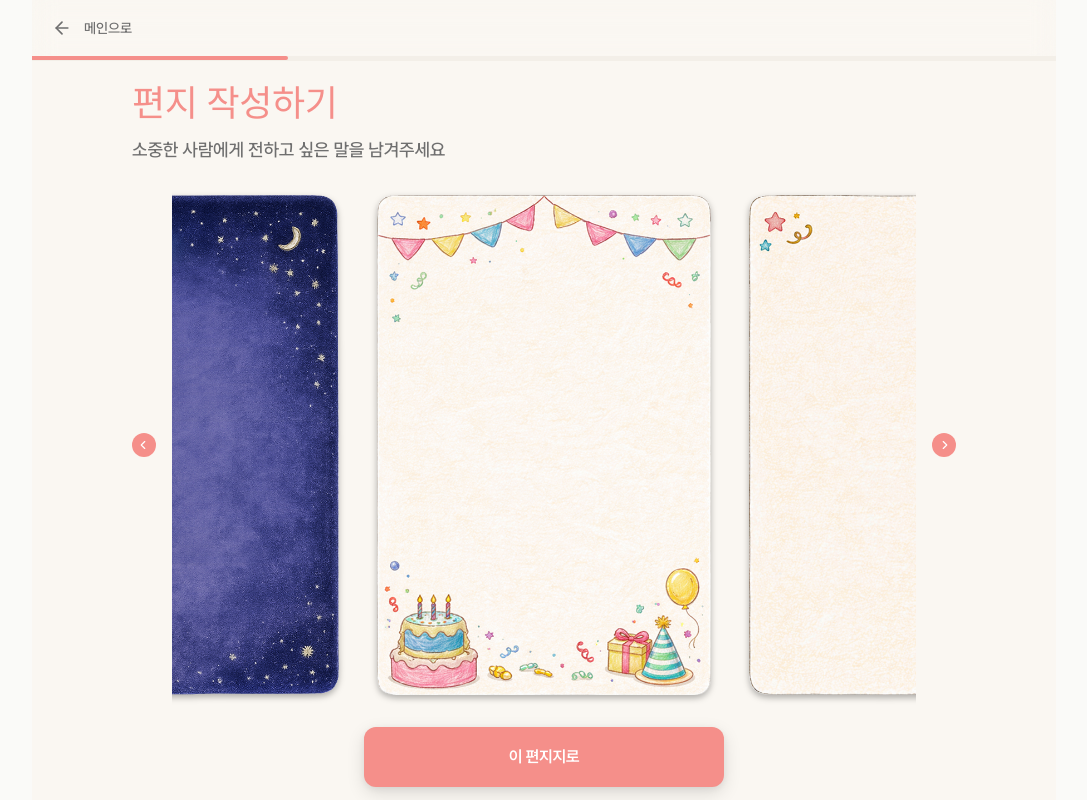
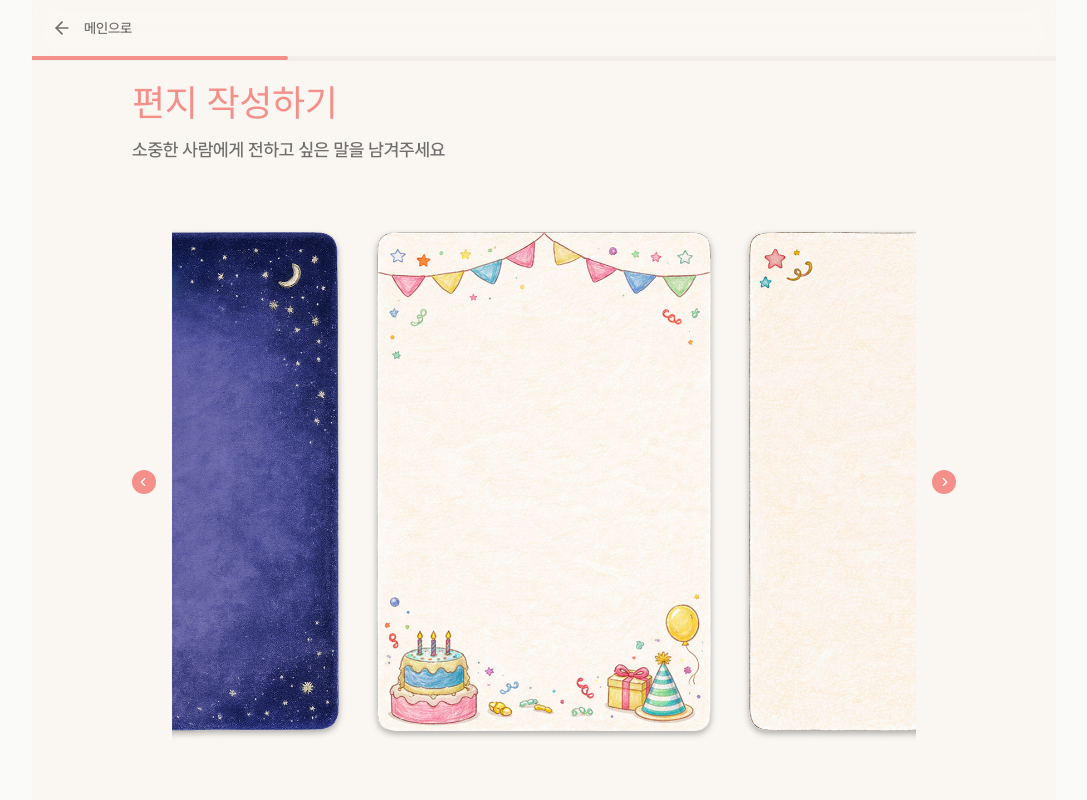
Before and after one commit to Leeseoleem/my-little-birthday-party, a React (Vite) app: page /creator/letter in a window 1280 px wide. Shown: the whole page, without its empty margins (96-1183 px from the left). Built offline with nearby package versions, Linux system fonts and the light colour scheme; a web font is replaced by a local one.

Commit message:
refactor: 버튼 제거 후 캐러셀 아이템에게 버튼 역할 부여

```diff
--- a/src/features/creator/page/letter/SelectSection.tsx
+++ b/src/features/creator/page/letter/SelectSection.tsx
@@ -1,6 +1,4 @@
 import CarouselLayout from "../../../../components/layout/frame/CarouselLayout";
-import BottomActionSlot from "../../../../components/layout/frame/BottomActionSlot";
-import CommonButton from "../../../../components/ui/Button/Button";
 
 import type { CarouselItemType } from "../../../../components/layout/frame/CarouselLayout";
 import { LETTER_PAPER_ITEMS } from "../../../types/letterPaper.types";
@@ -8,13 +6,13 @@ import { LETTER_PAPER_ITEMS } from "../../../types/letterPaper.types";
 interface SelectSectionProps<T extends CarouselItemType = CarouselItemType> {
   type: T;
   onTypeChange: (type: T) => void;
-  onClick: () => void;
+  onItemClick: () => void;
 }
 
 export default function SelectSection({
   type,
   onTypeChange,
-  onClick,
+  onItemClick,
 }: SelectSectionProps) {
   return (
     <div className="flex flex-col h-full">
@@ -23,11 +21,10 @@ export default function SelectSection({
           items={LETTER_PAPER_ITEMS}
           type={type}
           onTypeChange={onTypeChange}
+          enableHoverScale
+          onItemClick={onItemClick}
         />
       </div>
-      <BottomActionSlot>
-        <CommonButton label="이 편지지로" onClick={onClick} />
-      </BottomActionSlot>
     </div>
   );
 }
```
